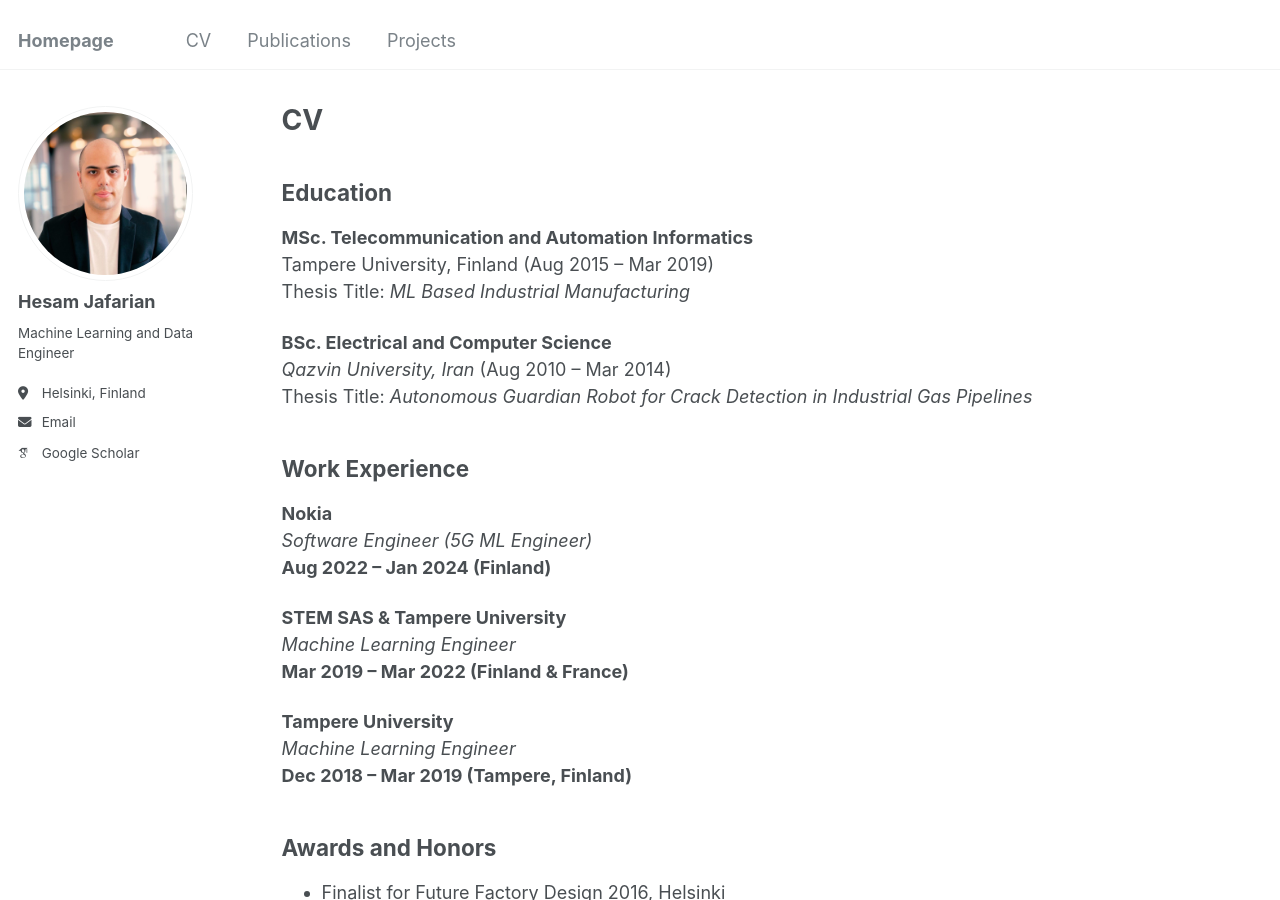
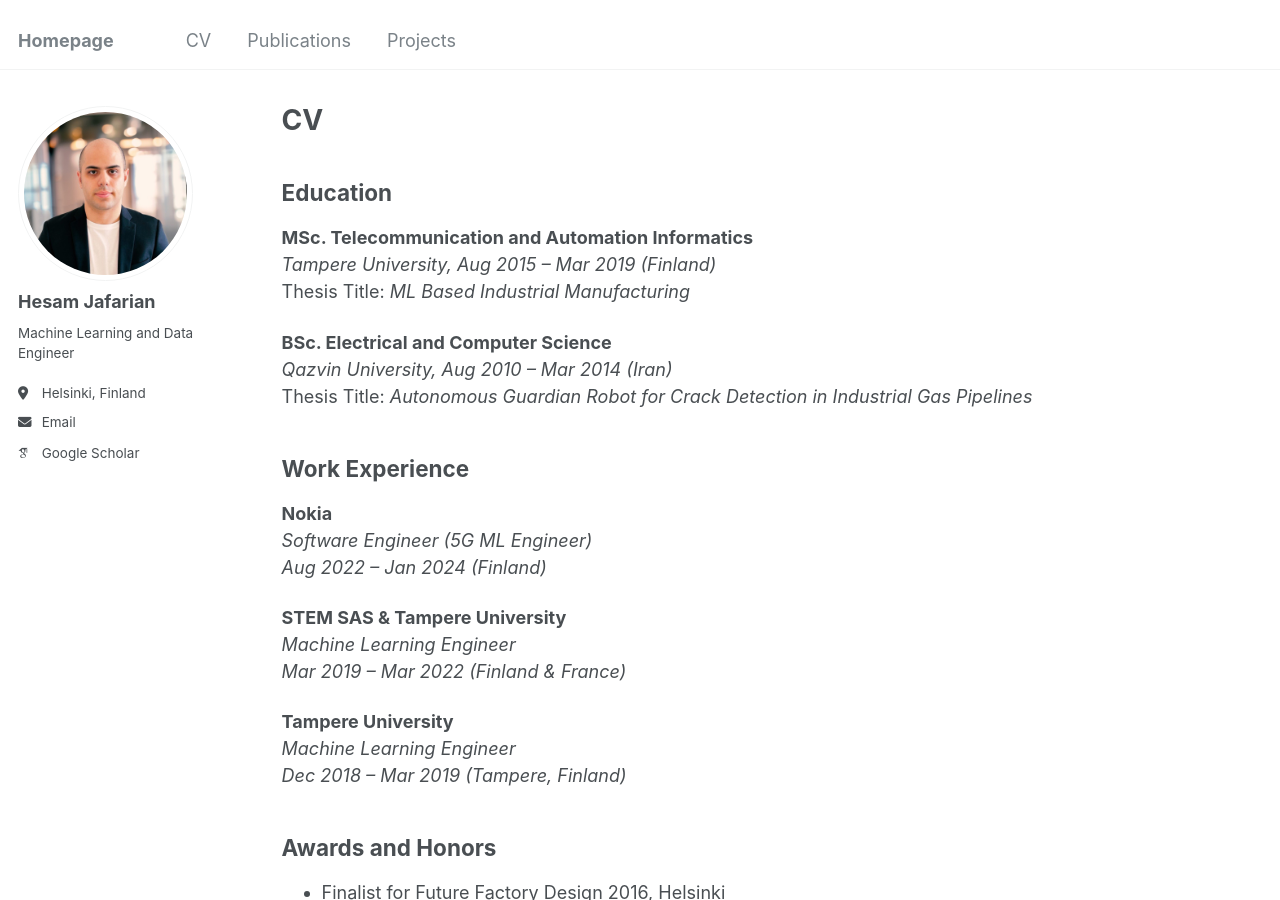
Before and after one commit to hesamjafarian/hesamjafarian.github.io, a Jekyll site: the page built from _pages/cv.md, in a window 1280 px wide and 900 px high. Built offline with Jekyll 4.4.1, drawn with Linux system fonts in a browser that asks for light colours; some web fonts are replaced.

Commit message:
Update cv.md

```diff
--- a/_pages/cv.md
+++ b/_pages/cv.md
@@ -11,25 +11,25 @@ redirect_from:
 
 ## Education
 **MSc. Telecommunication and Automation Informatics**
-Tampere University, Finland (Aug 2015 – Mar 2019)
+*Tampere University, Aug 2015 – Mar 2019 (Finland)*
 Thesis Title: *ML Based Industrial Manufacturing*
 
 **BSc. Electrical and Computer Science**
-*Qazvin University, Iran*  (Aug 2010 – Mar 2014)
+*Qazvin University, Aug 2010 – Mar 2014 (Iran)*
 Thesis Title: *Autonomous Guardian Robot for Crack Detection in Industrial Gas Pipelines*
 
 ## Work Experience
 **Nokia**
 *Software Engineer (5G ML Engineer)*
-**Aug 2022 – Jan 2024 (Finland)**
+*Aug 2022 – Jan 2024 (Finland)*
 
 **STEM SAS & Tampere University**
 *Machine Learning Engineer*
-**Mar 2019 – Mar 2022 (Finland & France)**
+*Mar 2019 – Mar 2022 (Finland & France)*
 
 **Tampere University**
 *Machine Learning Engineer*
-**Dec 2018 – Mar 2019 (Tampere, Finland)**
+*Dec 2018 – Mar 2019 (Tampere, Finland)*
 
 ## Awards and Honors
 - Finalist for Future Factory Design 2016, Helsinki
```
